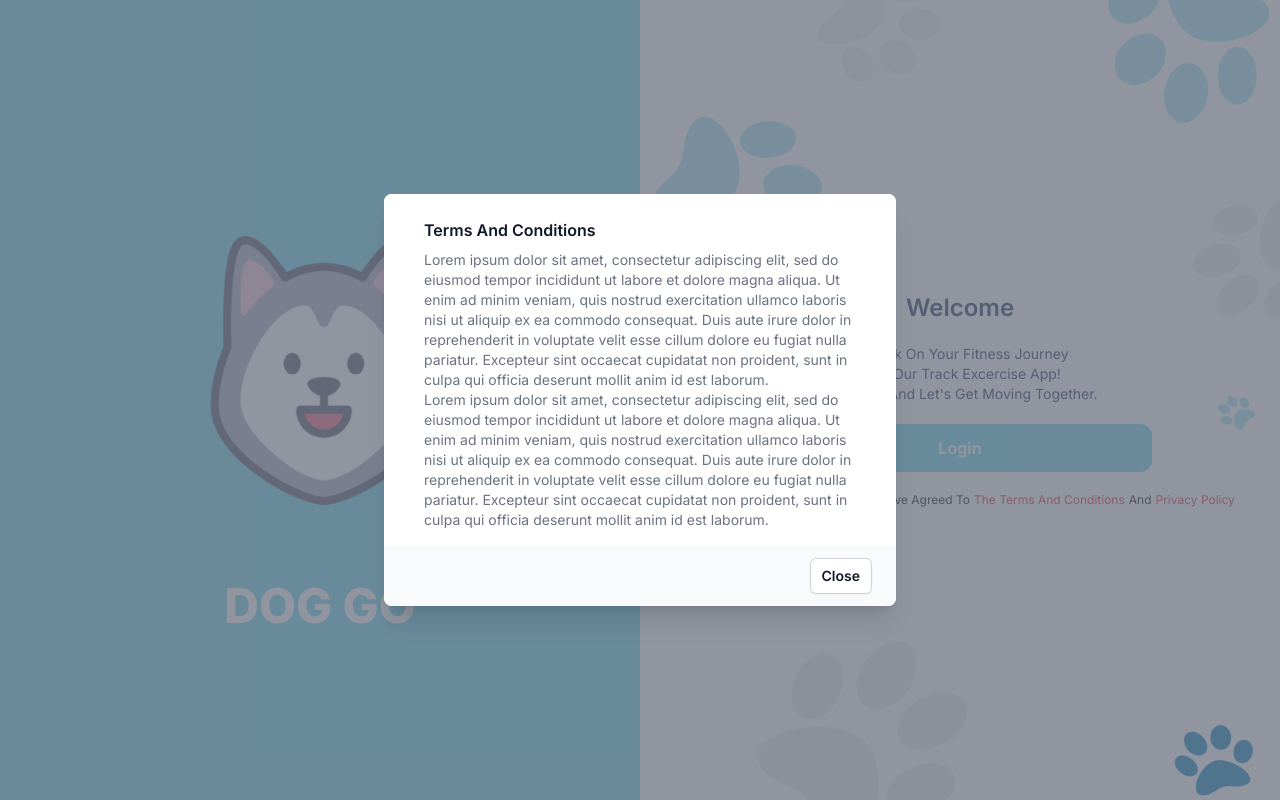
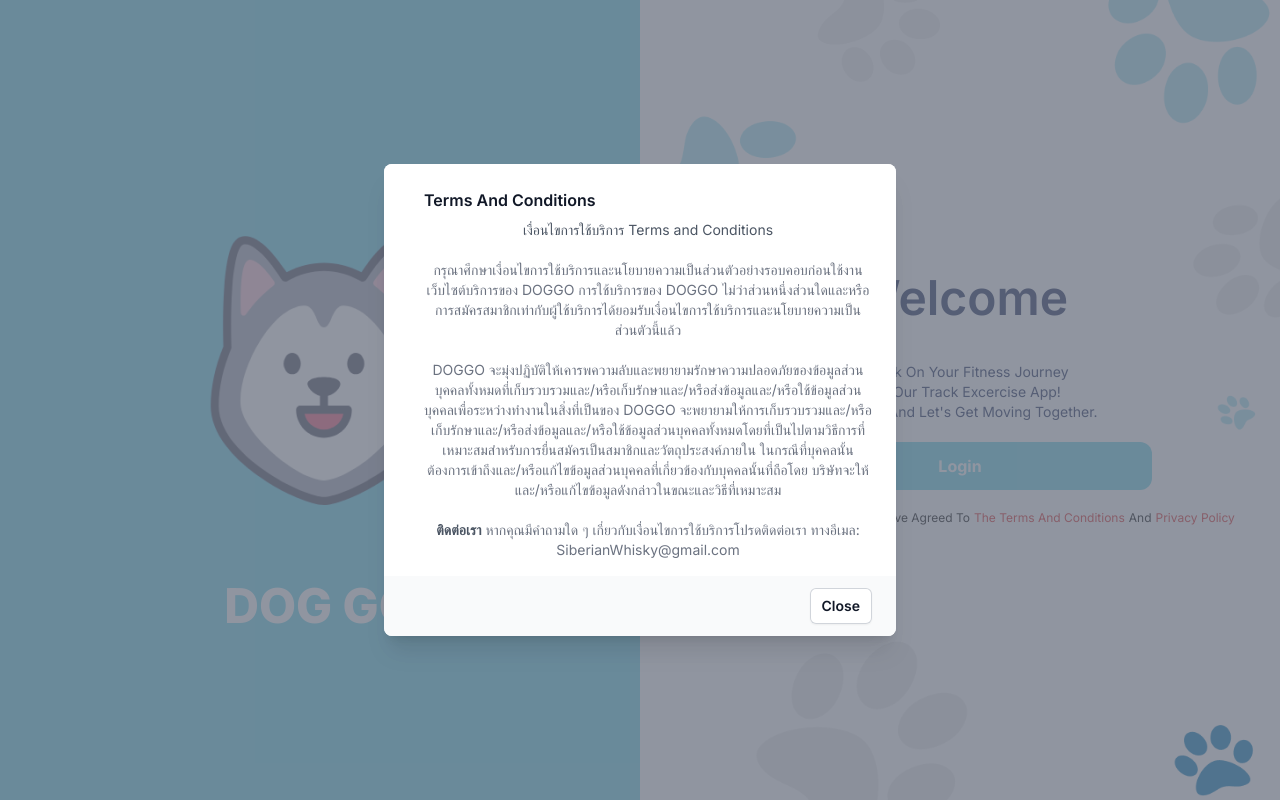
Before and after one commit to BuddyOhio/front-end-g9-final-project, a React (Vite) app: page / in a window 1280 px wide. Both pictures are taken after a click on the link "The Terms And Conditions". Built offline with nearby package versions, Linux system fonts and the light colour scheme; no server answers.

Commit message:
edit bg-theme and modal term

```diff
--- a/src/Components/feat-login-register/Modal.jsx
+++ b/src/Components/feat-login-register/Modal.jsx
@@ -24,29 +24,35 @@ export const ModalTerm = ({ show, onClose }) => {
                     >
                       Terms And Conditions
                     </h3>
-                    <div className="mt-2">
-                      <p className="text-sm text-gray-500">
-                        Lorem ipsum dolor sit amet, consectetur adipiscing elit,
-                        sed do eiusmod tempor incididunt ut labore et dolore
-                        magna aliqua. Ut enim ad minim veniam, quis nostrud
-                        exercitation ullamco laboris nisi ut aliquip ex ea
-                        commodo consequat. Duis aute irure dolor in
-                        reprehenderit in voluptate velit esse cillum dolore eu
-                        fugiat nulla pariatur. Excepteur sint occaecat cupidatat
-                        non proident, sunt in culpa qui officia deserunt mollit
-                        anim id est laborum.
+                    <div className="mt-2 text-sm text-gray-500 text-center">
+                      <p className="text-gray-600">
+                        เงื่อนไขการใช้บริการ Terms and Conditions
                       </p>
-                      <p className="text-sm text-gray-500">
-                        Lorem ipsum dolor sit amet, consectetur adipiscing elit,
-                        sed do eiusmod tempor incididunt ut labore et dolore
-                        magna aliqua. Ut enim ad minim veniam, quis nostrud
-                        exercitation ullamco laboris nisi ut aliquip ex ea
-                        commodo consequat. Duis aute irure dolor in
-                        reprehenderit in voluptate velit esse cillum dolore eu
-                        fugiat nulla pariatur. Excepteur sint occaecat cupidatat
-                        non proident, sunt in culpa qui officia deserunt mollit
-                        anim id est laborum.
+                      <br />
+                      <p>
+                        กรุณาศึกษาเงื่อนไขการใช้บริการและนโยบายความเป็นส่วนตัวอย่างรอบคอบก่อนใช้งานเว็บไซต์บริการของ
+                        DOGGO การใช้บริการของ DOGGO
+                        ไม่ว่าส่วนหนึ่งส่วนใดและหรือการสมัครสมาชิกเท่ากับผู้ใช้บริการได้ยอมรับเงื่อนไขการใช้บริการและนโยบายความเป็นส่วนตัวนี้แล้ว
                       </p>
+                      <br />
+                      <p>
+                        DOGGO
+                        จะมุ่งปฏิบัติให้เคารพความลับและพยายามรักษาความปลอดภัยของข้อมูลส่วนบุคคลทั้งหมดที่เก็บรวบรวมและ/หรือเก็บรักษาและ/หรือส่งข้อมูลและ/หรือใช้ข้อมูลส่วนบุคคลเพื่อระหว่างทำงานในสิ่งที่เป็นของ
+                        DOGGO
+                        จะพยายามให้การเก็บรวบรวมและ/หรือเก็บรักษาและ/หรือส่งข้อมูลและ/หรือใช้ข้อมูลส่วนบุคคลทั้งหมดโดยที่เป็นไปตามวิธีการที่เหมาะสมสำหรับการยื่นสมัครเป็นสมาชิกและวัตถุประสงค์ภายใน
+                        ในกรณีที่บุคคลนั้นต้องการเข้าถึงและ/หรือแก้ไขข้อมูลส่วนบุคคลที่เกี่ยวข้องกับบุคคลนั้นที่ถือโดย
+                        บริษัทจะให้และ/หรือแก้ไขข้อมูลดังกล่าวในขณะและวิธีที่เหมาะสม
+                      </p>
+                      <br />
+                      <p>
+                        <span className="text-gray-600 font-bold">
+                          ติดต่อเรา
+                        </span>{" "}
+                        หากคุณมีคำถามใด ๆ
+                        เกี่ยวกับเงื่อนไขการใช้บริการโปรดติดต่อเรา ทางอีเมล:
+                        SiberianWhisky@gmail.com
+                      </p>
+
                     </div>
                   </div>
                 </div>
@@ -91,30 +97,20 @@ export const ModalPolicy = ({ show, onClose }) => {
                 <div className="sm:flex sm:items-start">
                   <div className="mt-3 text-center sm:ml-4 sm:mt-0 sm:text-left">
                     <h3
-                      className="text-base font-semibold leading-6 text-gray-900"
+                      className="text-base font-semibold leading-6 text-gray-600 text-center"
                       id="modal-title"
                     >
                       Privacy Policy
                     </h3>
                     <div className="mt-2">
                       <p className="text-sm text-gray-500">
-                        Sed ut perspiciatis unde omnis iste natus error sit
-                        voluptatem accusantium doloremque laudantium, totam rem
-                        aperiam, eaque ipsa quae ab illo inventore veritatis et
-                        quasi architecto beatae vitae dicta sunt explicabo. Nemo
-                        enim ipsam voluptatem quia voluptas sit aspernatur aut
-                        odit aut fugit, sed quia consequuntur magni dolores eos
-                        qui ratione voluptatem sequi nesciunt. Neque porro
-                        quisquam est, qui dolorem ipsum quia dolor sit amet,
-                        consectetur, adipisci velit, sed quia non numquam eius
-                        modi tempora incidunt ut labore et dolore magnam aliquam
-                        quaerat voluptatem. Ut enim ad minima veniam, quis
-                        nostrum exercitationem ullam corporis suscipit
-                        laboriosam, nisi ut aliquid ex ea commodi consequatur?
-                        Quis autem vel eum iure reprehenderit qui in ea
-                        voluptate velit esse quam nihil molestiae consequatur,
-                        vel illum qui dolorem eum fugiat quo voluptas nulla
-                        pariatur?
+                        DOGGO จะต้องเคารพการรักษาความลับและพยายามรักษาข้อมูลส่วนบุคคลใด
+                        ๆ
+                        และทั้งหมดที่รวบรวมและ/หรือจัดเก็บและ/หรือส่งและ/หรือใช้สำหรับหรือในนามของผู้ใช้ให้ปลอดภัยตลอดเวลา
+                        <br />
+                        DOGGO จะพยายามให้แน่ใจว่าการรวบรวมและ/หรือการจัดเก็บและ/หรือการส่งและ/หรือการใช้ข้อมูลส่วนบุคคลโดย DOGGO จะต้องกระทำในลักษณะที่เหมาะสมสำหรับการสมัครสมาชิกและวัตถุประสงค์ภายใน
+                        ในกรณีที่บุคคลร้องขอการเข้าถึงและ/หรือแก้ไขข้อมูลส่วนบุคคลที่เกี่ยวข้องกับบุคคลที่ถือครองโดย DOGGOโดยชอบด้วยกฎหมาย
+                        DOGGO จะให้และ/หรือแก้ไขข้อมูลนั้นในเวลาและลักษณะที่เหมาะสม
                       </p>
                     </div>
                   </div>
@@ -126,7 +122,7 @@ export const ModalPolicy = ({ show, onClose }) => {
                     onClose();
                   }}
                   type="button"
-                  className="mt-3 inline-flex w-full justify-center rounded-md bg-white px-3 py-2 text-sm font-semibold text-gray-900 shadow-sm ring-1 ring-inset ring-gray-300 hover:bg-gray-50 sm:mt-0 sm:w-auto"
+                  className="mt-3 inline-flex w-full justify-center rounded-md bg-white px-3 py-2 text-sm font-semibold text-gray-700 shadow-sm ring-1 ring-inset ring-gray-300 hover:bg-gray-50 sm:mt-0 sm:w-auto"
                 >
                   Close
                 </button>
--- a/src/Components/feat-login-register/Welcome.jsx
+++ b/src/Components/feat-login-register/Welcome.jsx
@@ -50,7 +50,7 @@ const Welcome = () => {
               <img src={login_Logo} />
             </div>
             <div className="text-center text-blue-950">
-              <h1 className="font-semibold text-2xl mb-5">Welcome</h1>
+              <h1 className="font-semibold text-5xl mb-10">Welcome</h1>
               <p className="text-sm ">Embark On Your Fitness Journey</p>
               <p className="text-sm ">With Our Track Excercise App!</p>
               <p className="text-sm ">
--- a/src/Components/feat-login-register/login.css
+++ b/src/Components/feat-login-register/login.css
@@ -3,14 +3,14 @@ html, body {
 }
 
 .bg-theme {
-  background-image: url('public/login_bg-theme.png');
+  background-image: url('/login_bg-theme.png');
   background-repeat: no-repeat;
   background-size: cover;
   background-position: right;
 }
 
 .bg-theme-right {
-  background-image: url('public/login_bg-theme.png');
+  background-image: url('/login_bg-theme.png');
   background-repeat: no-repeat;
   background-size: cover;
   background-position: right;
```
